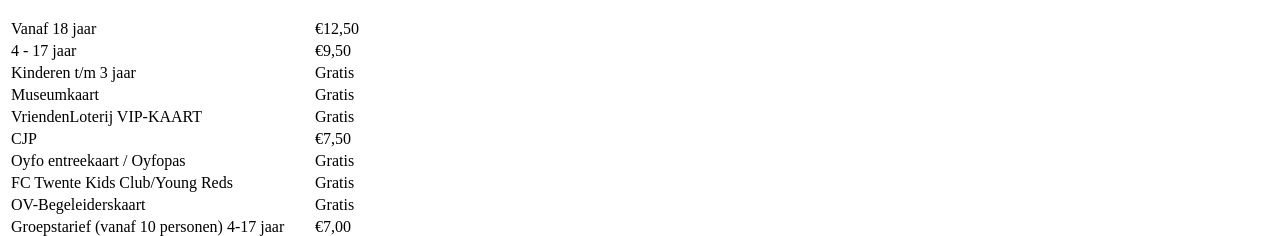
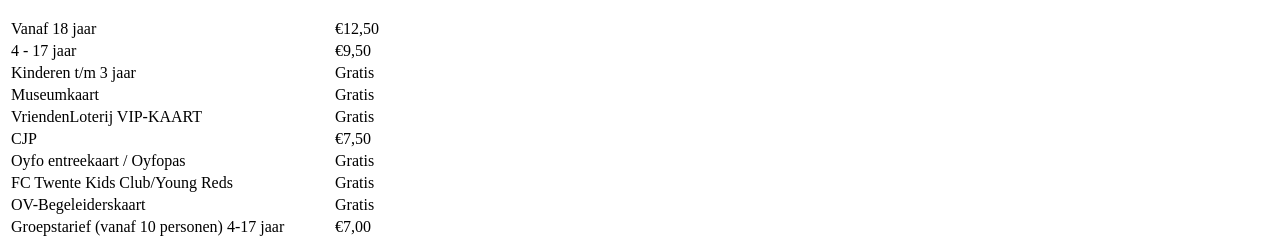
Before and after one commit to hansnijland/BackendDev, a plain HTML site: page html/info.html in a window 1280 px wide. Shown: the part 561-797 px from the top of the page. Drawn offline with Linux system fonts and the light colour scheme.

Commit message:
Update info.html

```diff
--- a/html/info.html
+++ b/html/info.html
@@ -45,47 +45,47 @@
                     </thead>
                         <tbody>
                             <tr>
-                                <td width="300">Vanaf 18 jaar</td>
+                                <td width="320">Vanaf 18 jaar</td>
                                 <td>€12,50</td>
                             </tr>
                             <tr>
-                                <td width="300">4 - 17 jaar</td>
+                                <td width="320">4 - 17 jaar</td>
                                 <td>€9,50</td>
                             </tr>
                             <tr>
-                                <td width="300">Kinderen t/m 3 jaar</td>
+                                <td width="320">Kinderen t/m 3 jaar</td>
                                 <td>Gratis</td>
                             </tr>
                             <tr>
-                                <td width="300">Museumkaart</td>
+                                <td width="320">Museumkaart</td>
                                 <td>Gratis </td>
                             </tr>
                             <tr>
-                                <td width="300">VriendenLoterij VIP-KAART</td>
+                                <td width="320">VriendenLoterij VIP-KAART</td>
                                 <td>Gratis</td>
                             </tr>
                             <tr>
-                                <td width="300">CJP</td>
+                                <td width="320">CJP</td>
                                 <td>€7,50</td>
                             </tr>
                             <tr>
-                                <td width="300">Oyfo entreekaart / Oyfopas</td>
+                                <td width="320">Oyfo entreekaart / Oyfopas</td>
                                 <td>Gratis</td>
                             </tr>
                             <tr>
-                                <td width="300">FC Twente Kids Club/Young Reds</td>
+                                <td width="320">FC Twente Kids Club/Young Reds</td>
                                 <td>Gratis</td>
                             </tr>
                             <tr>
-                                <td width="300">OV-Begeleiderskaart</td>
+                                <td width="320">OV-Begeleiderskaart</td>
                                 <td>Gratis</td>
                             </tr>
                             <tr>
-                                <td width="300">Groepstarief (vanaf 10 personen) 4-17 jaar</td>
+                                <td width="320">Groepstarief (vanaf 10 personen) 4-17 jaar</td>
                                 <td>€7,00</td>
                             </tr>
                             <tr>
-                                <td width="300">Groepstarief (vanaf 10 personen) vanaf 18 jaar</td>
+                                <td width="320">Groepstarief (vanaf 10 personen) vanaf 18 jaar</td>
                                 <td>€10,00</td>
                             </tr>
                         </tbody>
```
